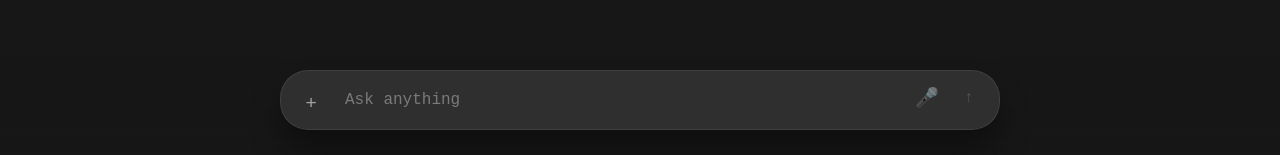
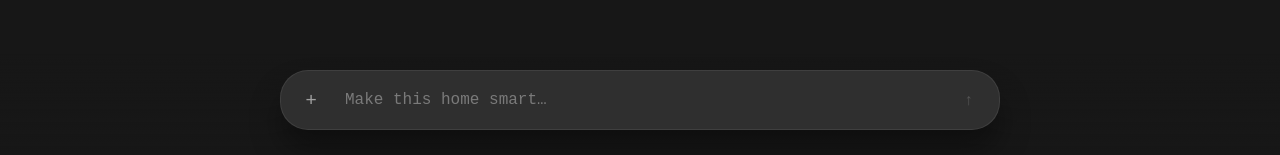
Before and after one commit to DrTree/HomeAssistantAgent, a React (Vite) app in the folder homeassistantagent/web/: page / in a window 1280 px wide. Shown: the part 642-797 px from the top of the page. Built offline with nearby package versions, Linux system fonts and the light colour scheme.

Commit message:
Update composer placeholder and alignment

```diff
--- a/homeassistantagent/web/src/App.css
+++ b/homeassistantagent/web/src/App.css
@@ -478,7 +478,7 @@
 
 .composer {
   display: flex;
-  align-items: flex-end;
+  align-items: center;
   gap: 8px;
   max-width: 720px;
   margin: 0 auto;
@@ -509,7 +509,6 @@
   display: flex;
   align-items: center;
   gap: 6px;
-  padding-bottom: 6px;
 }
 
 .composer__icon-button {
--- a/homeassistantagent/web/src/components/Composer.tsx
+++ b/homeassistantagent/web/src/components/Composer.tsx
@@ -20,7 +20,7 @@ export function Composer({ value, onChange, onSubmit, isBusy }: ComposerProps) {
           value={value}
           rows={1}
           onChange={(event) => onChange(event.target.value)}
-          placeholder="Ask anything"
+          placeholder="Make this home smart…"
           aria-label="Message"
           disabled={isBusy}
           onKeyDown={(event) => {
@@ -38,11 +38,6 @@ export function Composer({ value, onChange, onSubmit, isBusy }: ComposerProps) {
           }}
         />
         <div className="composer__actions">
-          {!value.trim() ? (
-            <button type="button" className="composer__icon-button" aria-label="Voice input">
-              🎤
-            </button>
-          ) : null}
           <button
             type="submit"
             disabled={isDisabled}
```
